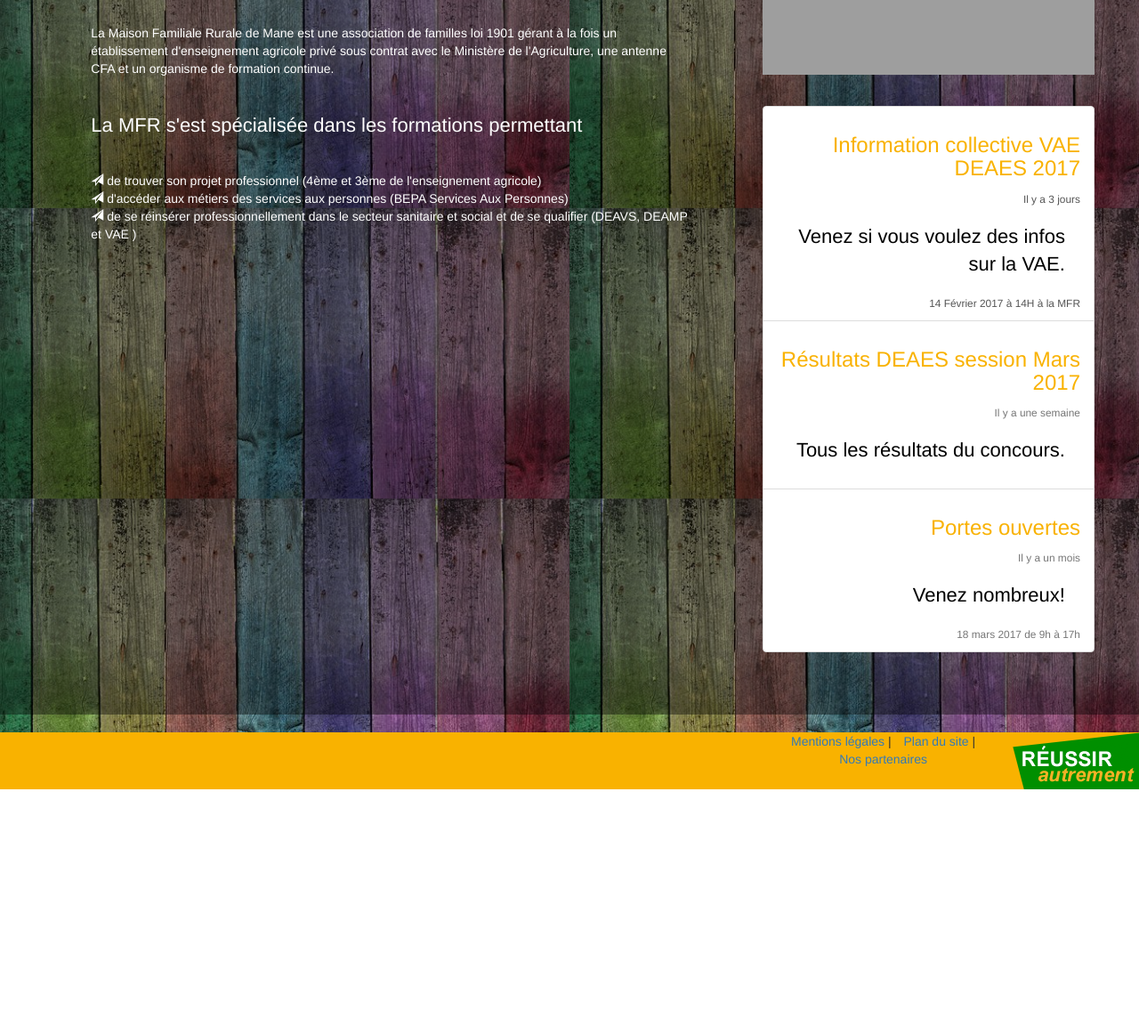
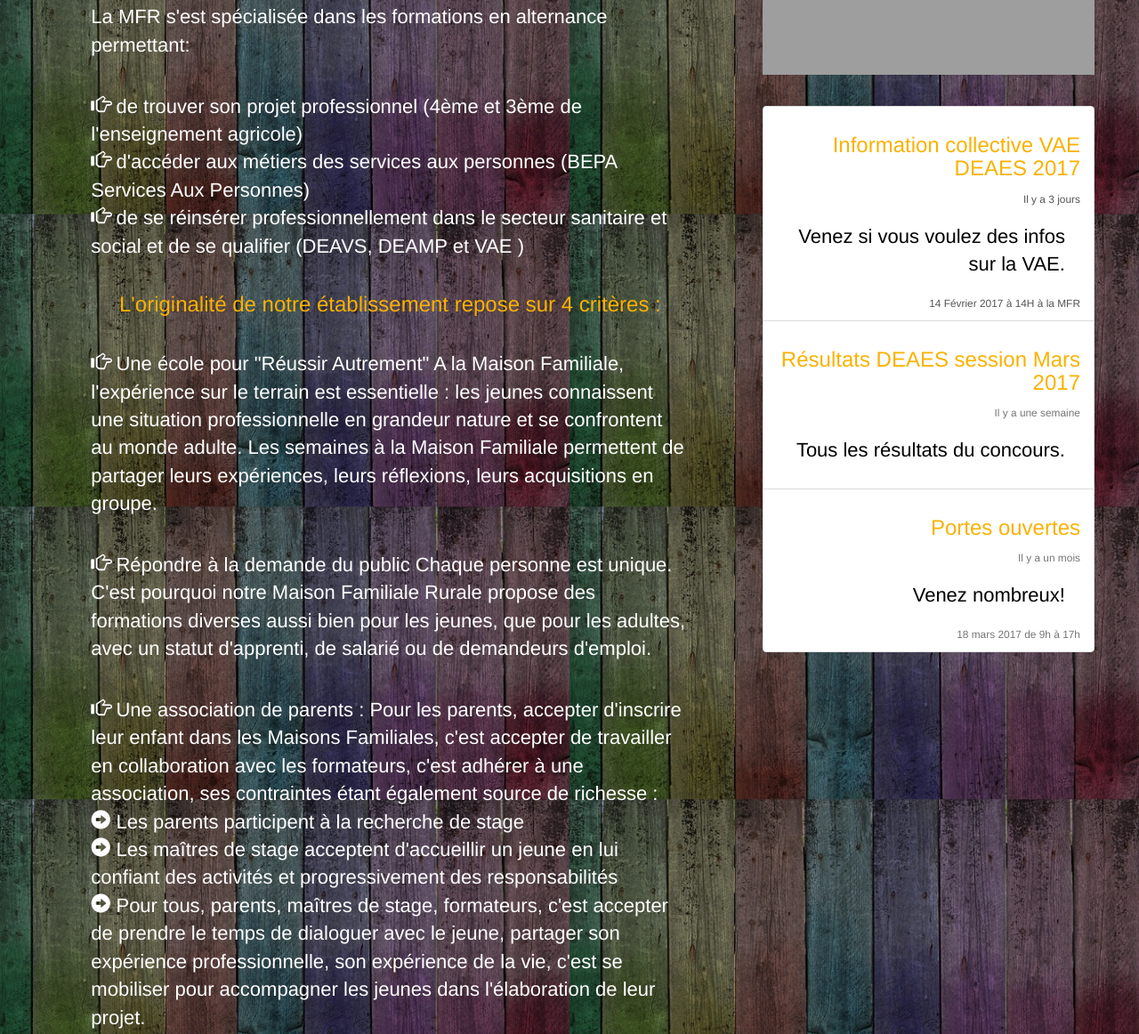
Before and after one commit to raphael1979/mfrmane, a website: page mfr.html in a window 1280 px wide. Shown: the part 746-1908 px from the top of the page at 89% size. Before the commit the page ends 1633 px from the top, so only its background shows below. Drawn offline with nearby package versions, Linux system fonts and the light colour scheme; grey boxes are pictures that could not be loaded.

Commit message:
corrections

```diff
--- a/mfr.html
+++ b/mfr.html
@@ -87,26 +87,82 @@
 				<!-- essaie -->
 				<div id="content" class="col-xs-12">
 					<div>
-						<h1 class= "Alternance">MFR Mane</h1>
+						<h1 class= "Alternance">MFR Mane
+						</h1>
 
-						<h3 class= "Presentation">Présentation de notre établissement</h3>
+						<h3 class= "Presentation">Présentation de notre établissement
+						</h3>
 					</div>
 					<div>
-						<img src = "images/image2.jpg"/>
-						<p class= "texte">La Maison Familiale Rurale de Mane est une association de familles loi 1901 gérant à la fois un établissement d'enseignement agricole privé sous contrat avec le Ministère de l'Agriculture, une antenne CFA et un organisme de formation continue.</p>
-						<p>La MFR s'est spécialisée dans les formations permettant</p>
+						<div id='image'>
+							<img src = "images/maison.jpg"/>
+						</div>
+						<div id='right-text'>
+							<p class= "text">La Maison Familiale Rurale de Mane est une association de familles loi 1901 gérant à la fois un établissement d'enseignement agricole privé sous contrat avec le Ministère de l'Agriculture, une antenne CFA et un organisme de formation continue.
+							</p>
+						</div>
+						<div>
+							<p class="spécialité">La MFR s'est spécialisée dans les formations en alternance permettant:
+							</p>
 
-						<P class= "texte">
-							<span class="glyphicon glyphicon-send"></span> de trouver son projet professionnel (4ème et 3ème de l'enseignement agricole) <br />
-							<span class="glyphicon glyphicon-send"></span> d'accéder aux métiers des services aux personnes (BEPA Services Aux Personnes)<br />
-							<span class="glyphicon glyphicon-send"></span> de se réinsérer professionnellement dans le secteur sanitaire et social et de se qualifier (DEAVS, DEAMP et VAE )
-						</p>
+							<p class= "text">
+								<span class="glyphicon glyphicon-hand-right">
 
+								</span> de trouver son projet professionnel (4ème et 3ème de l'enseignement agricole)
+								<br />
+								<span class="glyphicon glyphicon-hand-right">
 
+								</span> d'accéder aux métiers des services aux personnes (BEPA Services Aux Personnes)
+								<br />
+								<span class="glyphicon glyphicon-hand-right">
 
+								</span>  de se réinsérer professionnellement dans le secteur sanitaire et social et de se qualifier (DEAVS, DEAMP et VAE )
+							</p>
+
+							<h3 class= "Presentation">L'originalité de notre établissement repose sur 4 critères :
+							</h3>
+
+							<p class= "text">
+								<span class="glyphicon glyphicon-hand-right">
+
+								</span> Une école pour "Réussir Autrement"
+								A la Maison Familiale, l'expérience sur le terrain est essentielle : les jeunes connaissent une situation professionnelle en grandeur nature et se confrontent au monde adulte. Les semaines à la Maison Familiale  permettent de partager leurs expériences, leurs réflexions, leurs acquisitions en groupe.
+							</p>
+							<p class= "text">
+								<span class="glyphicon glyphicon-hand-right">
+
+								</span> Répondre à la demande du public
+								Chaque personne est unique. C'est pourquoi notre Maison Familiale Rurale propose des formations diverses aussi bien pour les jeunes, que pour les adultes, avec un statut d'apprenti, de salarié ou de demandeurs d'emploi.
+								<br />
+							</p>
+							<p class= "text">
+
+								<span class="glyphicon glyphicon-hand-right">
+
+								</span> Une association de parents :
+								Pour les parents, accepter d'inscrire leur enfant dans les Maisons Familiales, c'est accepter de travailler en collaboration avec les formateurs, c'est adhérer à une association, ses contraintes étant également source de richesse :<br/>
+								<span class="glyphicon glyphicon-circle-arrow-right color: #5CB85C">
+
+								</span> Les parents participent à la recherche de stage
+								<br/>
+								<span class="glyphicon glyphicon-circle-arrow-right text-right-md">
+
+								</span> Les maîtres de stage acceptent d'accueillir un jeune en lui confiant des activités et progressivement des responsabilités
+								<br/>
+								<span class="glyphicon glyphicon-circle-arrow-right">
+
+								</span> Pour tous, parents, maîtres de stage, formateurs, c'est accepter de prendre le temps de dialoguer avec le jeune, partager son expérience professionnelle, son expérience de la vie, c'est se mobiliser pour accompagner les jeunes dans l'élaboration de leur projet.
+							</p>
+							<p class= "text">
+								<span class="glyphicon glyphicon-hand-right">
+
+								</span> Une pédagogie de l'alternance :
+								Le savoir ne s'acquiert pas seulement en classe mais aussi dans une situation de travail. Depuis l'origine, la Maison Familiale Rurale de Mane applique une pédagogie de l'alternance entre un temps d'immersion dans le milieu socioprofessionnel et un temps d'étude à la Maison Familiale. C'est une pédagogie du concret.
+							</p>
+						</div>
 					</div>
+				</div>
 
-				</div>
 			</div>
 			<div id="aside" class="col-xs-4 text-right">
 
```
Also changed, not shown: contact.html (+1 -1 lines).
